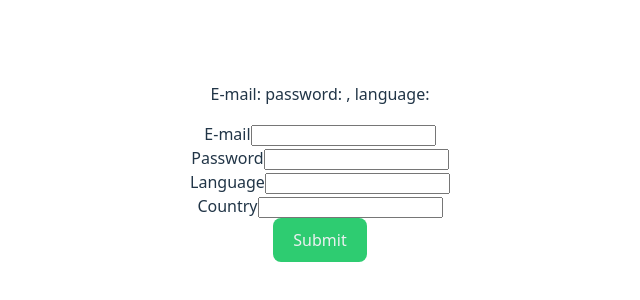
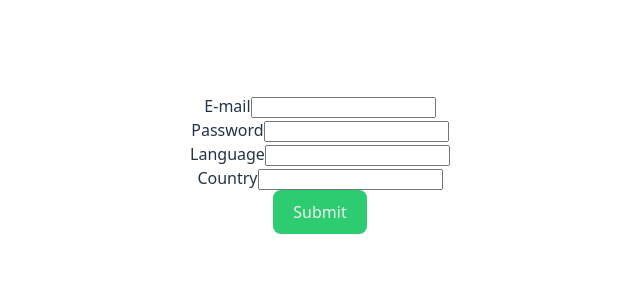
Before and after one commit to patrykomiotek/bosapp, a React (Vite) app: page / in a window 1280 px wide. Shown: the part 236-536 px from the top of the page, without its empty margins (320-960 px from the left). Built offline with nearby package versions, Linux system fonts and the light colour scheme.

Commit message:
feat: form with refs

```diff
--- a/src/App.tsx
+++ b/src/App.tsx
@@ -1,18 +1,20 @@
 // import { Fragment } from 'react';
 import "./App.css";
-import { Generator } from "./components/Generator";
-import { RegistrationFormState } from "./components/RegistrationFormState";
+import { RegistrationFormRefs } from "./components/RegistrationFormRefs";
+// import { Generator } from "./components/Generator";
+// import { RegistrationFormState } from "./components/RegistrationFormState";
 // import Kaczka from "./ui/Text/Text";
 // import { Text } from "./ui/Text/Text";
 // import { Text } from "./ui/Text";
-import { Button, Text } from "./ui";
+// import { Button, Text } from "./ui";
 // import { Text } from './ui' -> '@/ui' -> '@bos/ui`
 
 function App() {
   return (
     <>
       <div>
-        <RegistrationFormState />
+        {/* <RegistrationFormState /> */}
+        <RegistrationFormRefs />
         {/* <Generator /> */}
         {/* <Text>test</Text>
         <Button>Click me</Button>
--- /dev/null
+++ b/src/components/RegistrationFormRefs.tsx
@@ -0,0 +1,71 @@
+import { useRef, type FormEventHandler } from "react";
+import { Button } from "../ui";
+
+type RegistrationFormDto = {
+  email: string;
+  password: string;
+  language: string;
+  country: string;
+};
+
+export const RegistrationFormRefs = () => {
+  const emailFieldRef = useRef<HTMLInputElement>(null);
+  const passwordFieldRef = useRef<HTMLInputElement>(null);
+  const languageFieldRef = useRef<HTMLInputElement>(null);
+  const countryFieldRef = useRef<HTMLInputElement>(null);
+
+  const handleSubmit: FormEventHandler = (event) => {
+    event.preventDefault();
+    // console.log({ state });
+
+    const emailValue = emailFieldRef.current?.value || "";
+    const passwordValue = passwordFieldRef.current?.value || "";
+    const languageValue = languageFieldRef.current?.value || "";
+    const countryValue = countryFieldRef.current?.value || "";
+
+    if (languageValue.toLowerCase() === "golang") {
+      if (languageFieldRef.current) {
+        languageFieldRef.current.style.border = "1px red solid;";
+        languageFieldRef.current.value = "***";
+      }
+    }
+
+    console.log({
+      emailValue,
+      passwordValue,
+      languageValue,
+      countryValue,
+    });
+  };
+
+  return (
+    <div>
+      <form onSubmit={handleSubmit}>
+        <div>
+          <label htmlFor="email">E-mail</label>
+          <input ref={emailFieldRef} id="email" name="email" type="email" />
+        </div>
+        <div>
+          <label htmlFor="password">Password</label>
+          <input
+            ref={passwordFieldRef}
+            id="password"
+            name="password"
+            type="password"
+          />
+        </div>
+        <div>
+          <label htmlFor="language">Language</label>
+          <input ref={languageFieldRef} id="language" name="language" />
+        </div>
+        <div>
+          <label htmlFor="country">Country</label>
+          <input ref={countryFieldRef} id="country" name="country" />
+        </div>
+        <div>
+          <Button type="submit">Submit</Button>
+        </div>
+      </form>
+    </div>
+  );
+};
--- a/src/components/RegistrationFormState.tsx
+++ b/src/components/RegistrationFormState.tsx
@@ -25,6 +25,7 @@ export const RegistrationFormState = () => {
 
   const handleSubmit: FormEventHandler = (event) => {
     event.preventDefault();
+    console.log({ state });
   };
 
   // const handleEmailChange: ChangeEventHandler<HTMLInputElement> = (event) => {
```
